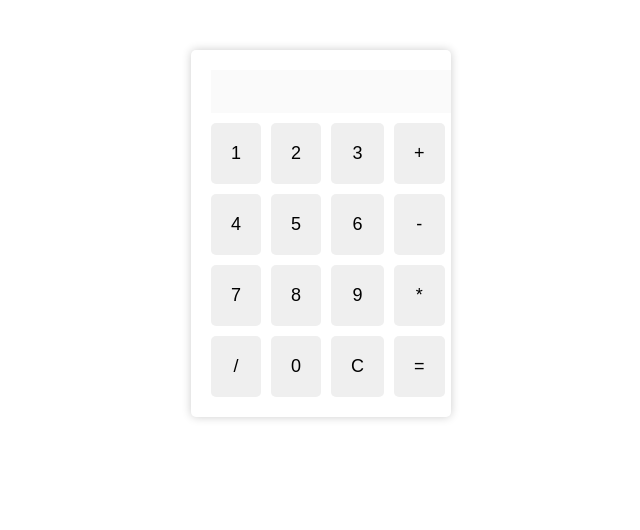
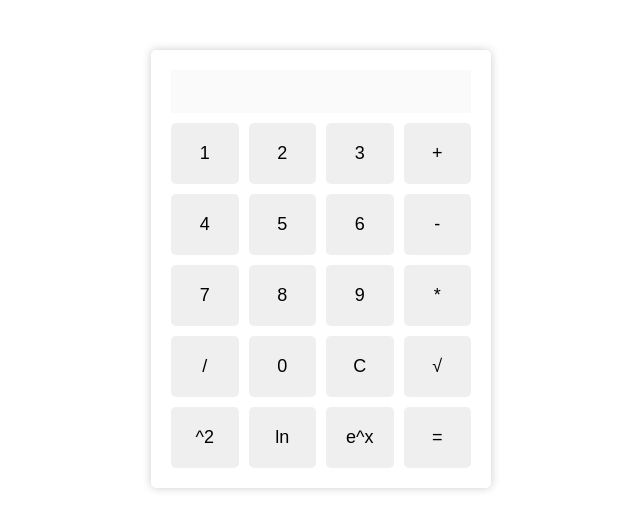
Before and after one commit to paulvan2000/HW1, a plain HTML site: page index.html in a window 1280 px wide. Shown: the whole page, without its empty margins (319-959 px from the left). Drawn offline with Linux system fonts and the light colour scheme.

Commit message:
Added scientific functions

```diff
--- a/index.html
+++ b/index.html
@@ -1,14 +1,14 @@
 <!DOCTYPE html>
 <html lang="en">
   <head>
-    <meta charset="UTF-8">
-    <meta name="viewport" content="width=device-width, initial-scale=1.0">
+    <meta charset="UTF-8" />
+    <meta name="viewport" content="width=device-width, initial-scale=1.0" />
     <title>Calculator</title>
-    <link rel="stylesheet" href="styles.css">
+    <link rel="stylesheet" href="styles.css" />
   </head>
   <body>
     <div class="calculator">
-        <input type="text" id="display" disabled>
+      <input type="text" id="display" disabled />
       <div class="buttons">
         <button onclick="appendNumber('1')">1</button>
         <button onclick="appendNumber('2')">2</button>
@@ -25,6 +25,10 @@
         <button onclick="setOperation('/')">/</button>
         <button onclick="appendNumber('0')">0</button>
         <button onclick="clearAll()">C</button>
+        <button onclick="performScientific('sqrt')">√</button>
+        <button onclick="performScientific('square')">^2</button>
+        <button onclick="performScientific('ln')">ln</button>
+        <button onclick="performScientific('exp')">e^x</button>
         <button onclick="calculate()">=</button>
       </div>
     </div>
--- a/script.js
+++ b/script.js
@@ -65,6 +65,48 @@ function calculate() {
 }
 
 /**
+ * Performs the chosen scientific operation on the current input.
+ * @param {string} func - The chosen scientific function.
+ */
+function performScientific(func) {
+  let result;
+  const current = parseFloat(currentInput);
+
+  if (isNaN(current)) return;
+
+  switch (func) {
+    case "sqrt":
+      if (current >= 0) {
+        result = Math.sqrt(current);
+      } else {
+        alert("Cannot compute the square root of a negative number!");
+        clearAll();
+        return;
+      }
+      break;
+    case "square":
+      result = Math.pow(current, 2);
+      break;
+    case "ln":
+      if (current > 0) {
+        result = Math.log(current);
+      } else {
+        alert("Cannot compute the natural logarithm of a non-positive number!");
+        clearAll();
+        return;
+      }
+      break;
+    case "exp":
+      result = Math.exp(current);
+      break;
+    default:
+      return;
+  }
+  currentInput = result.toString();
+  document.getElementById("display").value = currentInput;
+}
+
+/**
  * Clears all the inputs and resets the state.
  */
 function clearAll() {
--- a/styles.css
+++ b/styles.css
@@ -1,5 +1,5 @@
 .calculator {
-    width: 220px;
+    width: 300px;
     margin: 50px auto;
     padding: 20px;
     border-radius: 5px;
@@ -7,7 +7,7 @@
 }
 
 #display {
-    width: 100%;
+    width: 280px;
     padding: 10px;
     margin-bottom: 10px;
     border: none;
```
Lines whose indentation alone changed are shown as unchanged.
